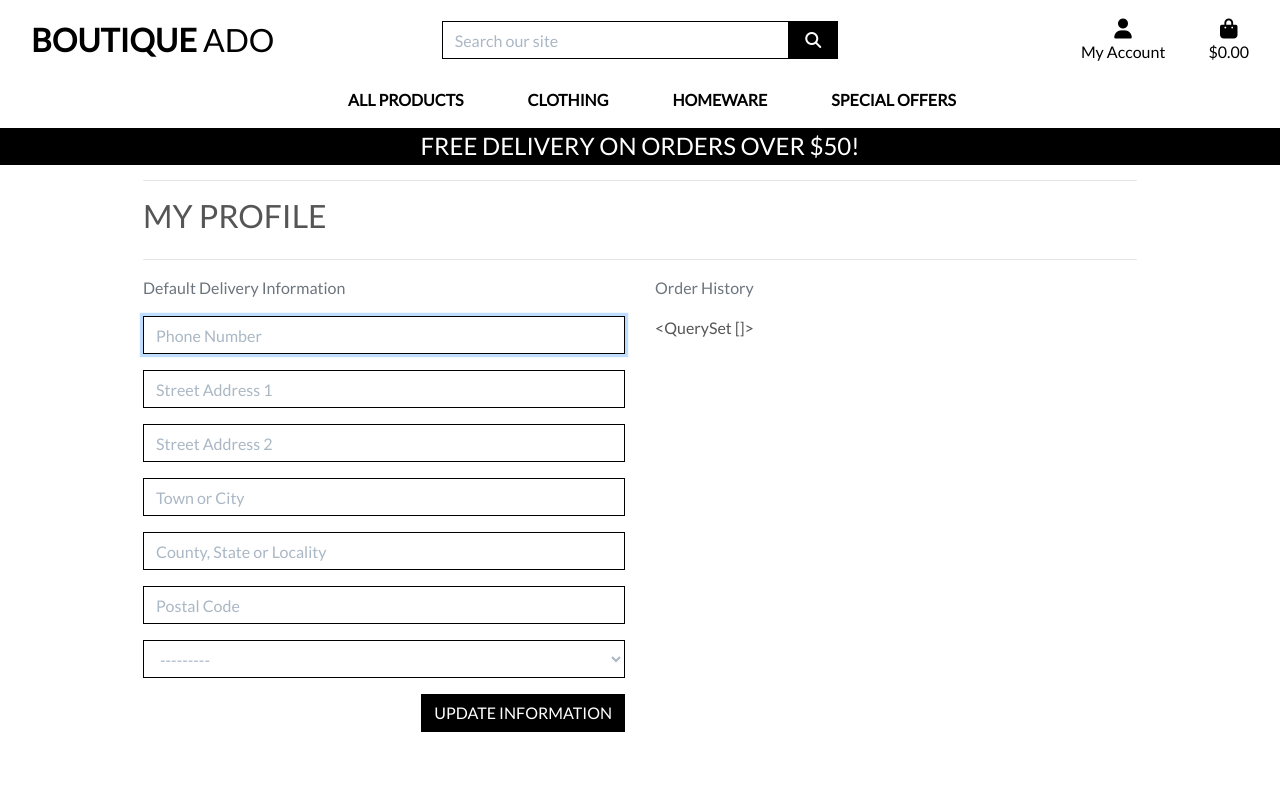
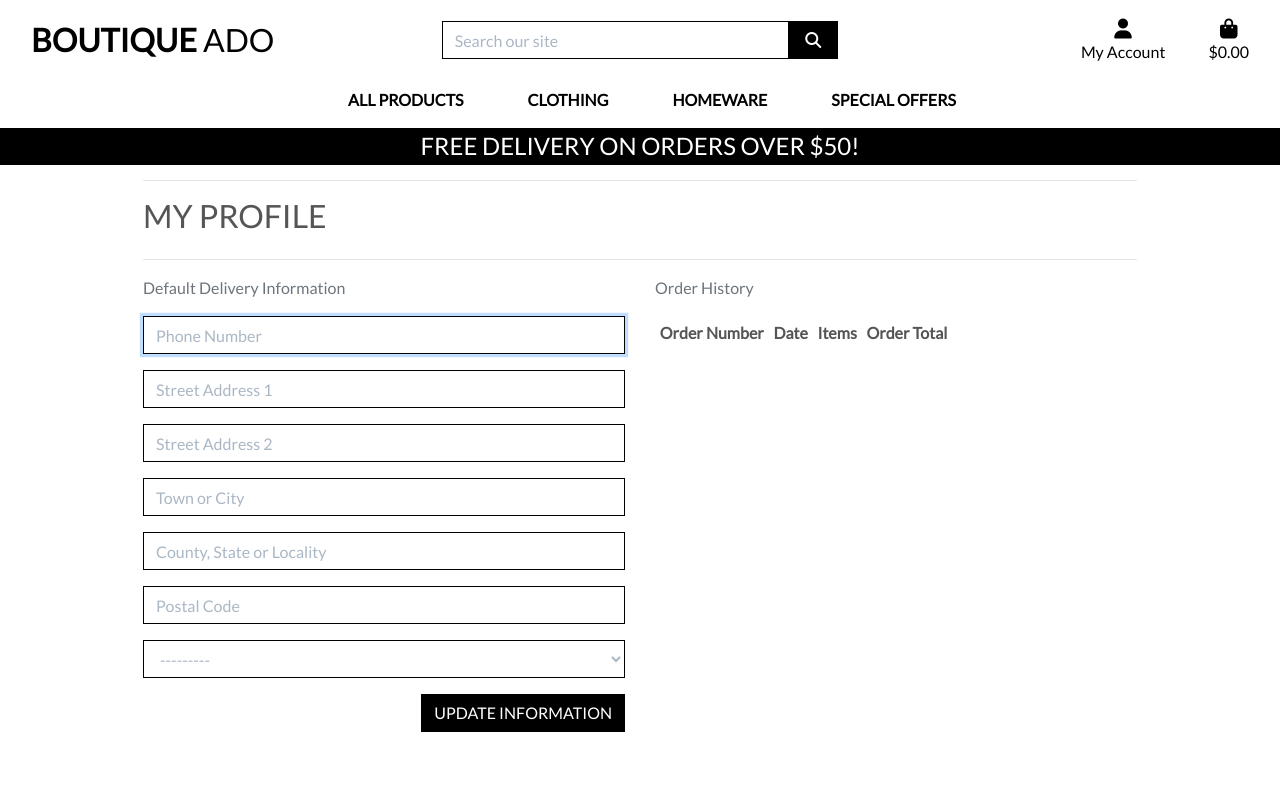
Before and after one commit to pez57/boutique_ado_store, a Django app: page /profile/ in a window 1280 px wide. Run offline with Django 3.2, Linux system fonts and the light colour scheme; a user stored in the database is signed in; data comes from the database, SQL or seed files in the repository; both versions use the stored data as it was after the commit; lists and menus that the app fills with data are empty; parts of the project's set-up code (start-up, migrations or seed data) failed here and were passed over; some libraries are stand-ins or nearby versions.

Commit message:
Profiles part 4 added order history and updated checkout views

```diff
--- a/checkout/admin.py
+++ b/checkout/admin.py
@@ -12,7 +12,7 @@ class OrderAdmin(admin.ModelAdmin):
                        'delivery_cost', 'order_total',
                        'grand_total', 'original_bag', 'stripe_pid',)
 
-    fields = ('order_number', 'date', 'full_name',
+    fields = ('order_number', 'user_profile', 'date', 'full_name',
               'email', 'phone_number', 'country',
               'postcode', 'town_or_city', 'street_address1',
               'street_address2', 'county', 'delivery_cost',
--- a/profiles/static/profiles/css/profile.css
+++ b/profiles/static/profiles/css/profile.css
@@ -1,3 +1,8 @@
+.order-history {
+    max-height: 416px; /* height of profile form & submit button */
+    overflow-y: auto;
+}
+
 #profile-update-form .form-control {
     color: #000;
 }
--- a/profiles/templates/profiles/profile.html
+++ b/profiles/templates/profiles/profile.html
@@ -34,7 +34,43 @@
             </div>
             <div class="col-12 col-lg-6">
                 <p class="text-muted">Order History</p>
-                {{ orders }}
+                <div class="order-history table-responsive">
+                    <table class="tabl table-sm table-borderless">
+                        <thead>
+                            <tr>
+                                <th>Order Number</th>
+                                <th>Date</th>
+                                <th>Items</th>
+                                <th>Order Total</th>
+                            </tr>
+                        </thead>
+                        <tbody>
+                            {% for order in orders %}
+                            <tr>
+                                <td>
+                                    <a href="{% url 'order_history' order.order_number %}"
+                                     title="{{ order.order_number }}">
+                                        {{ order.order_number|truncatechars:6 }}
+                                    </a>
+                                </td>
+                                <td>{{ order.date }}</td>
+                                <td>
+                                    <ul class="list_unstyled">
+                                        {% for item in order.lineitems.all %}
+                                            <li class="small">
+                                                {% if item.product.has_size %}
+                                                    Size {{ item.product.size|upper }}
+                                                {% endif %}{{ item.product.name }} x{{ item.quantity }}
+                                            </li>
+                                        {% endfor %}
+                                    </ul>
+                                </td>
+                                <td>${{ order.grand_total }}</td>
+                            </tr>
+                            {% endfor %}
+                        </tbody>
+                    </table>
+                </div>
             </div>
         </div>
 {% endblock %}
--- a/profiles/urls.py
+++ b/profiles/urls.py
@@ -2,5 +2,6 @@ from django.urls import path
 from . import views
 
 urlpatterns = [
-    path('', views.profile, name='profile')
+    path('', views.profile, name='profile'),
+    path('order_history/<order_number>', views.order_history, name='order_history'),
 ]
--- a/profiles/views.py
+++ b/profiles/views.py
@@ -3,6 +3,8 @@ from django.contrib import messages
 
 from .models import UserProfile
 from .forms import UserProfileForm
+
+from checkout.models import Order
 
 
 def profile(request):
@@ -26,3 +28,20 @@ def profile(request):
     }
 
     return render(request, template, context)
+
+
+def order_history(request, order_number):
+    order = get_object_or_404(Order, order_number=order_number)
+
+    messages.info(request, (
+        f'This is a past confirmation for order nymber {order_number}.'
+        'A confirmation email was sent on the order date'
+    ))
+
+    template = 'checkout/checkout_success.html'
+    context = {
+        'order': order,
+        'from_profile': True,
+    }
+
+    return render(request, template, context)
```
Also changed, not shown: checkout/templates/checkout/checkout_success.html (+9 -0 lines), checkout/views.py (+42 -1 lines), db.sqlite3.
